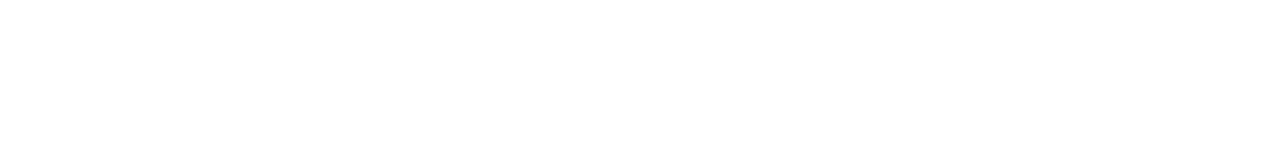
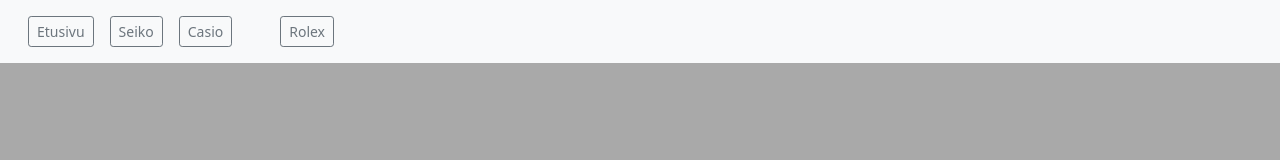
Before and after one commit to T0m1H/Kevat_2024, a plain HTML site: page Tehtävä_12/Seikosivu.html in a window 1280 px wide. Drawn offline with nearby package versions, Linux system fonts and the light colour scheme.

Commit message:
muutoksia

```diff
--- a/Tehtävä_12/Seikosivu.html
+++ b/Tehtävä_12/Seikosivu.html
@@ -4,8 +4,20 @@
     <meta charset="UTF-8">
     <meta name="viewport" content="width=device-width, initial-scale=1.0">
     <title>Document</title>
+    <link rel="stylesheet" href="https://cdn.jsdelivr.net/npm/bootstrap@5.1.3/dist/css/bootstrap.rtl.min.css" integrity="sha384-+qdLaIRZfNu4cVPK/PxJJEy0B0f3Ugv8i482AKY7gwXwhaCroABd086ybrVKTa0q" crossorigin="anonymous">
+    <link rel="stylesheet" href="styles.css">
+
 </head>
 <body>
+    <nav class="navbar navbar-light bg-light">
+        <form class="container-fluid justify-content-start">
+          <a class="nav-link" href="index.html"><button class="btn btn-sm btn-outline-secondary" type="button">Etusivu</button></a>
+          <button class="btn btn-sm btn-outline-secondary" type="button">Seiko</button>
+          <a class="nav-link" href="Casiosivu.html"><button class="btn btn-sm btn-outline-secondary" type="button">Casio</button></a>
+          <a class="nav-link" href="Rolexsivu.html"></a><button class="btn btn-sm btn-outline-secondary" type="button">Rolex</button></a>
+
+        </form>
+    </nav>
 
 </body>
 </html>
```
Also changed, not shown: Tehtävä_12/Rolexsivu.html (+4 -1 lines).
